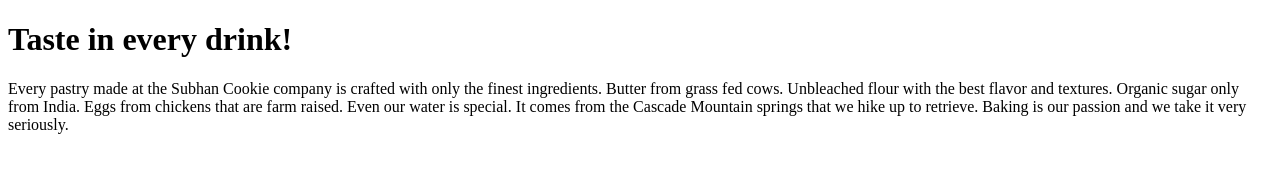
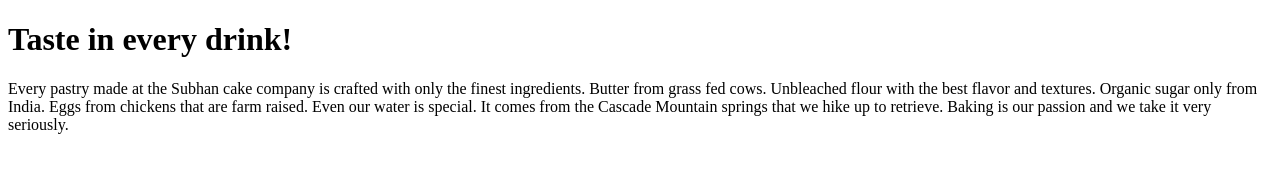
Before and after one commit to StelleCloud/Qasim-ka-abba, a plain HTML site: page index.htm in a window 1280 px wide. Drawn offline with Linux system fonts and the light colour scheme.

Commit message:
company title change

```diff
--- a/index.htm
+++ b/index.htm
@@ -3,7 +3,7 @@
 <body>
 
 <h1>Taste in every drink!</h1>
-<p>Every pastry made at the Subhan Cookie company is crafted with only the finest ingredients. Butter from grass fed cows. Unbleached flour with the best flavor and textures. Organic sugar only from India. Eggs from chickens that are farm raised. Even our water is special. It comes from the Cascade Mountain springs that we hike up to retrieve. Baking is our passion and we take it very seriously.</p>
+<p>Every pastry made at the Subhan cake company is crafted with only the finest ingredients. Butter from grass fed cows. Unbleached flour with the best flavor and textures. Organic sugar only from India. Eggs from chickens that are farm raised. Even our water is special. It comes from the Cascade Mountain springs that we hike up to retrieve. Baking is our passion and we take it very seriously.</p>
 
 </body>
 </html>
```
